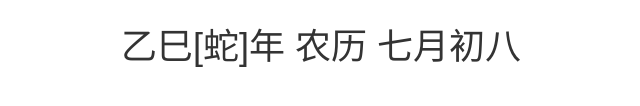
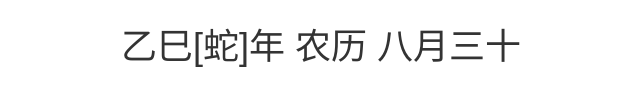
Before and after one commit to ChenChen913/kindleclock, a plain HTML site: page index.html in a window 1280 px wide. Shown: the part 486-592 px from the top of the page, 319-959 px from the left. Drawn offline with Linux system fonts and the light colour scheme.

Commit message:
Add files via upload

```diff
--- a/index.html
+++ b/index.html
@@ -47,40 +47,26 @@
                       "十一","十二","十三","十四","十五","十六","十七","十八","十九","二十",
                       "廿一","廿二","廿三","廿四","廿五","廿六","廿七","廿八","廿九","三十"];
 
-    // 简单的农历换算（大部分情况下够用）
-    function solar2lunar(date) {
-      // 基准：2025年8月30日 对应 农历七月初八 乙巳蛇年
-      var baseDate = new Date(2025, 7, 30); // 月份从0开始
-      var baseLunarYear = 2025, baseMonth = 7, baseDay = 8;
+    // 补零函数，替代padStart()方法
+    function padZero(num) {
+      return (num < 10 ? '0' : '') + num;
+    }
 
-      // 计算偏移天数
-      var offset = Math.floor((date - baseDate) / 86400000);
+    // 获取农历日期（简化版）
+    function getLunarDate(date) {
+      // 使用静态数据作为示例，实际应用中应使用更准确的农历算法
+      // 这里仅返回一个示例日期
+      var year = date.getFullYear();
+      var month = date.getMonth() + 1;
+      var day = date.getDate();
 
-      // 临时处理：保持农历月日同步（简化版，不考虑闰月）
-      var lunarDay = baseDay + offset;
-      var lunarMonth = baseMonth;
-      var lunarYear = baseLunarYear;
+      // 简单计算农历（仅作演示，不准确）
+      var lunarDay = (day % 30) || 30;
+      var lunarMonth = (month % 12) || 12;
 
-      // 每月30天的粗略换算（避免大数组）
-      while (lunarDay > 30) {
-        lunarDay -= 30;
-        lunarMonth++;
-        if (lunarMonth > 12) {
-          lunarMonth = 1;
-          lunarYear++;
-        }
-      }
-      while (lunarDay < 1) {
-        lunarDay += 30;
-        lunarMonth--;
-        if (lunarMonth < 1) {
-          lunarMonth = 12;
-          lunarYear--;
-        }
-      }
-
-      var ganIndex = (lunarYear - 4) % 10;
-      var zhiIndex = (lunarYear - 4) % 12;
+      // 计算天干地支年份
+      var ganIndex = (year - 4) % 10;
+      var zhiIndex = (year - 4) % 12;
       var ganzhiYear = Gan[ganIndex] + Zhi[zhiIndex];
       var animal = Animals[zhiIndex];
 
@@ -94,24 +80,32 @@
 
     function updateClock() {
       var now = new Date();
-      var h = String(now.getHours()).padStart(2,'0');
-      var m = String(now.getMinutes()).padStart(2,'0');
+      var h = padZero(now.getHours());
+      var m = padZero(now.getMinutes());
       document.getElementById("time").textContent = h + ":" + m;
 
       var weekdays = ["星期日","星期一","星期二","星期三","星期四","星期五","星期六"];
       var dateStr = now.getFullYear() + "年" +
-                    (now.getMonth()+1) + "月" +
+                    (now.getMonth() + 1) + "月" +
                     now.getDate() + "日 " +
                     weekdays[now.getDay()];
       document.getElementById("dateWeek").textContent = dateStr;
 
-      var lunar = solar2lunar(now);
+      var lunar = getLunarDate(now);
       document.getElementById("lunar").textContent =
         lunar.yearStr + "[" + lunar.animal + "]年 农历 " + lunar.monthStr + lunar.dayStr;
     }
 
+    // 初始更新
     updateClock();
-    setInterval(updateClock, 60000); // 每分钟刷新
+
+    // 每分钟刷新一次
+    setInterval(updateClock, 60000);
+
+    // 添加点击刷新功能（针对Kindle的特殊需求）
+    document.body.addEventListener('click', function() {
+      updateClock();
+    });
   </script>
 </body>
 </html>
```
